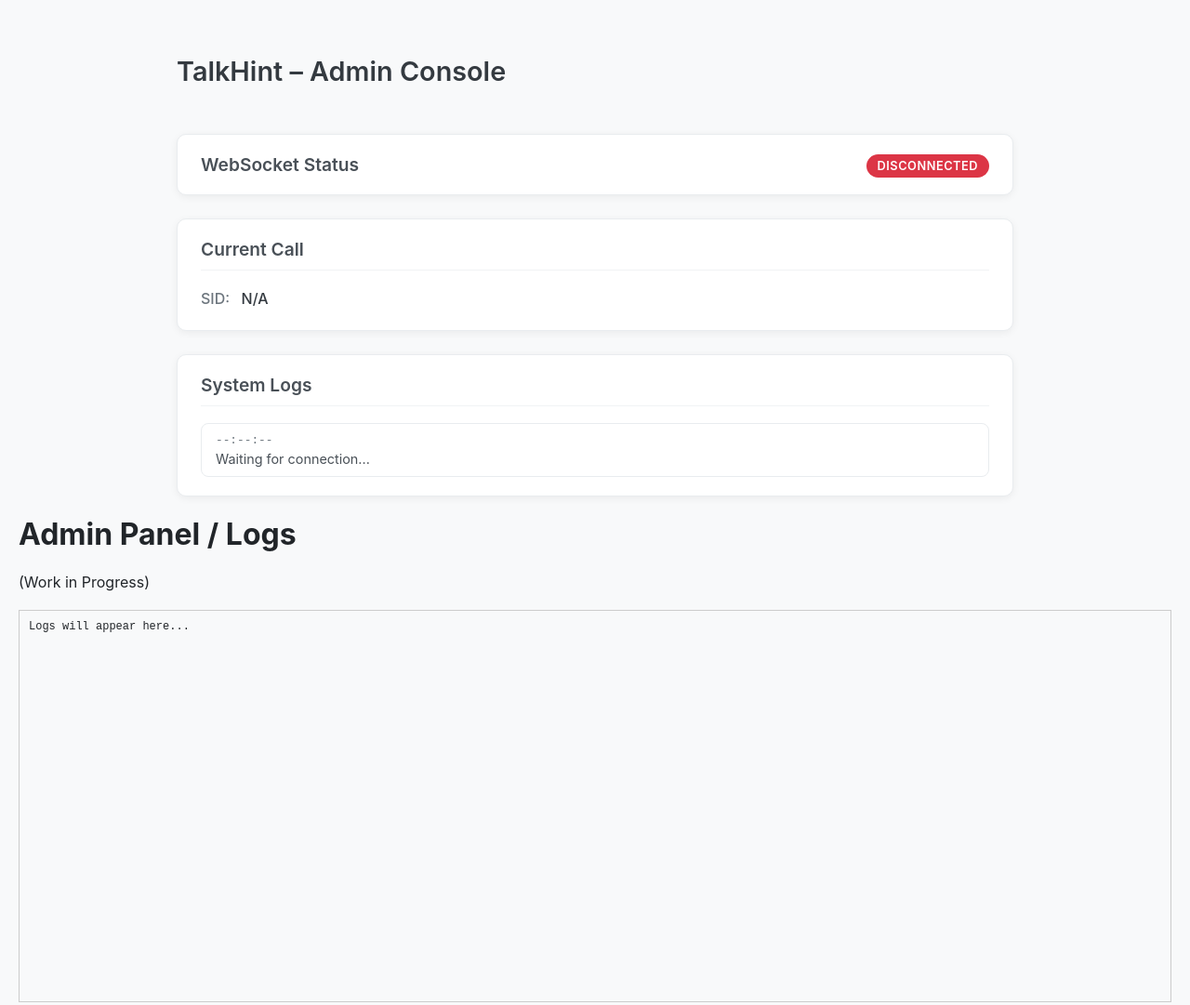
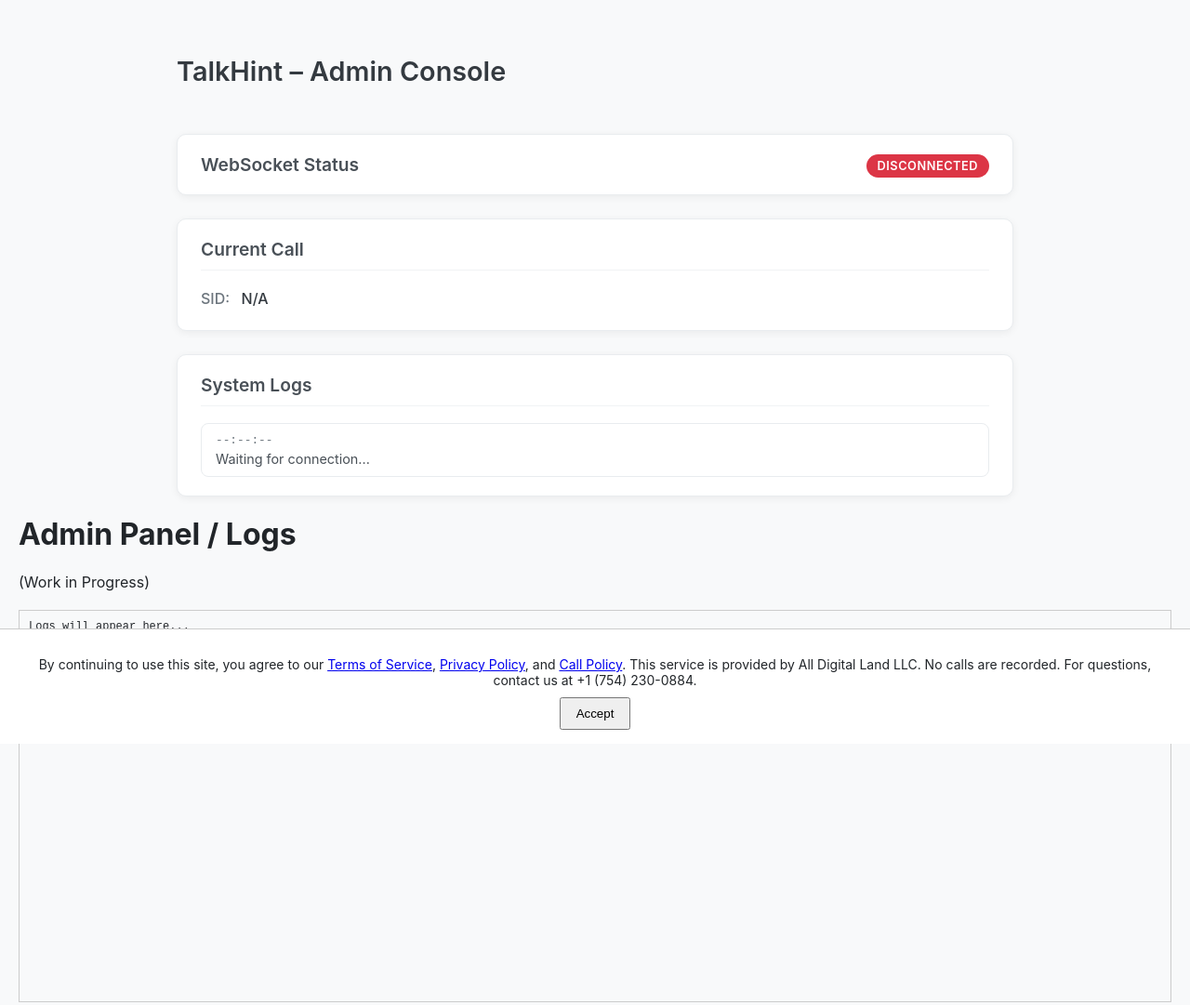
Before and after one commit to Sergalmazfas/jtalk1, a website: page public/admin.html in a window 1280 px wide. Shown: the top 1081 px of the page at 93% size. Drawn offline with Linux system fonts and the light colour scheme.

Commit message:
fix: restore working consent banner with hardcoded display logic

```diff
--- a/public/admin.html
+++ b/public/admin.html
@@ -58,35 +58,20 @@
 
     <script src="/js/admin.js"></script> <!-- ADDED script include -->
 
-    <!-- Simple Consent Banner -->
-    <div id="consent-banner" style="display: none; /* Hidden by default, shown by JS */">
-        <p>
-            By continuing to use this site, you agree to our
-            <a href="/terms" target="_blank">Terms of Service</a>,
-            <a href="/privacy" target="_blank">Privacy Policy</a> and
-            <a href="/call-policy" target="_blank">Call Policy</a>.
-            This service is provided by All Digital Land LLC. No calls are recorded.
-            For questions, contact us at alldigitalland@outlook.com or +1 (754) 230-0884.
-        </p>
-        <button id="accept-consent">Accept</button>
+    <!-- Simple Consent Banner (New Version) -->
+    <div id="consent-banner" style="position: fixed; bottom: 0; left: 0; right: 0; background: white; border-top: 1px solid #ccc; padding: 15px; text-align: center; z-index: 9999; display: none; /* Initially hidden, shown by JS */">
+      <p style="font-size: 14px; margin-bottom: 10px;">
+        By continuing to use this site, you agree to our
+        <a href="/terms" target="_blank">Terms of Service</a>,
+        <a href="/privacy" target="_blank">Privacy Policy</a>, and
+        <a href="/call-policy" target="_blank">Call Policy</a>.
+        This service is provided by All Digital Land LLC. No calls are recorded.
+        For questions, contact us at +1 (754) 230-0884.
+      </p>
+      <button onclick="acceptConsent()" style="padding: 8px 16px;">Accept</button>
     </div>
 
-    <!-- Inline JS for admin page -->
-    <script>
-        // Simple Consent Banner Logic (Self-contained)
-        document.addEventListener('DOMContentLoaded', () => {
-            const consentBanner = document.getElementById('consent-banner');
-            if (!consentBanner) return;
-            const acceptButton = document.getElementById('accept-consent');
-            if (!acceptButton) { console.error('Accept button not found.'); return; }
-            if (localStorage.getItem('cookieConsent') !== 'true') {
-                consentBanner.style.display = 'block';
-            }
-            acceptButton.addEventListener('click', () => {
-                localStorage.setItem('cookieConsent', 'true');
-                consentBanner.style.display = 'none';
-            });
-        });
-    </script>
+    <!-- Load shared consent logic -->
+    <script src="/js/app.js"></script>
 </body>
 </html>
--- a/public/js/app.js
+++ b/public/js/app.js
@@ -332,10 +332,45 @@
 
 // Initialize the application when the DOM is loaded
 document.addEventListener('DOMContentLoaded', () => {
-    window.jtalk1 = new JTalk1();
+    // Ensure JTalk1 initialization happens if the class exists
+    if (typeof JTalk1 !== 'undefined') {
+        window.jtalk1 = new JTalk1();
+    } else {
+        console.warn('JTalk1 class not defined, skipping initialization.');
+    }
 });
 
-// --- Simple Consent Banner Logic ---
+// --- Simple Consent Banner Logic (New Version) ---
+function acceptConsent() {
+  localStorage.setItem("cookieConsent", "true");
+  const banner = document.getElementById("consent-banner");
+  if (banner) {
+      banner.style.display = "none";
+  } else {
+      console.error("Consent banner element not found when trying to hide.");
+  }
+}
+
+window.addEventListener("DOMContentLoaded", () => {
+  if (localStorage.getItem("cookieConsent") !== "true") {
+    const banner = document.getElementById("consent-banner");
+    // Check if banner exists before trying to display it
+    if (banner) {
+        // Set display to block explicitly, as initial style might be none
+        banner.style.display = "block";
+    } else {
+        // Don't log error here if it's already hidden by localStorage check
+        // console.error("Consent banner element not found on initial load!");
+    }
+  } else {
+    // Ensure banner is hidden if consent was already given
+    const banner = document.getElementById("consent-banner");
+    if (banner) banner.style.display = "none";
+  }
+});
+
+/*
+// --- Simple Consent Banner Logic (Old Version - REMOVED) ---
 document.addEventListener('DOMContentLoaded', () => {
     const consentBanner = document.getElementById('consent-banner');
     if (!consentBanner) return; // Exit if banner HTML not found
@@ -357,3 +392,4 @@
         consentBanner.style.display = 'none';
     });
 });
+*/
```
Also changed, not shown: public/index.html (+12 -11 lines), public/settings.html (+13 -28 lines).
